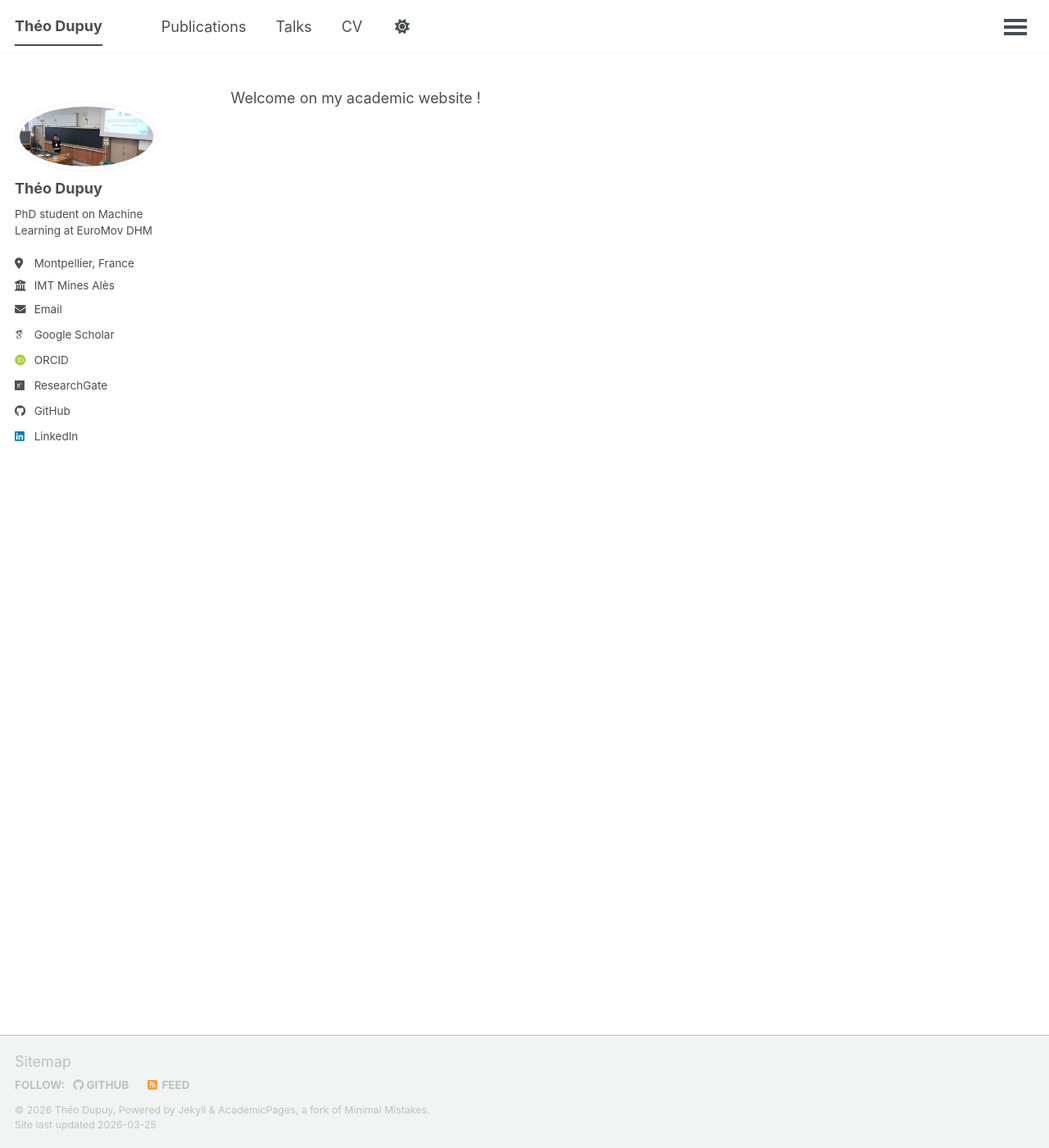
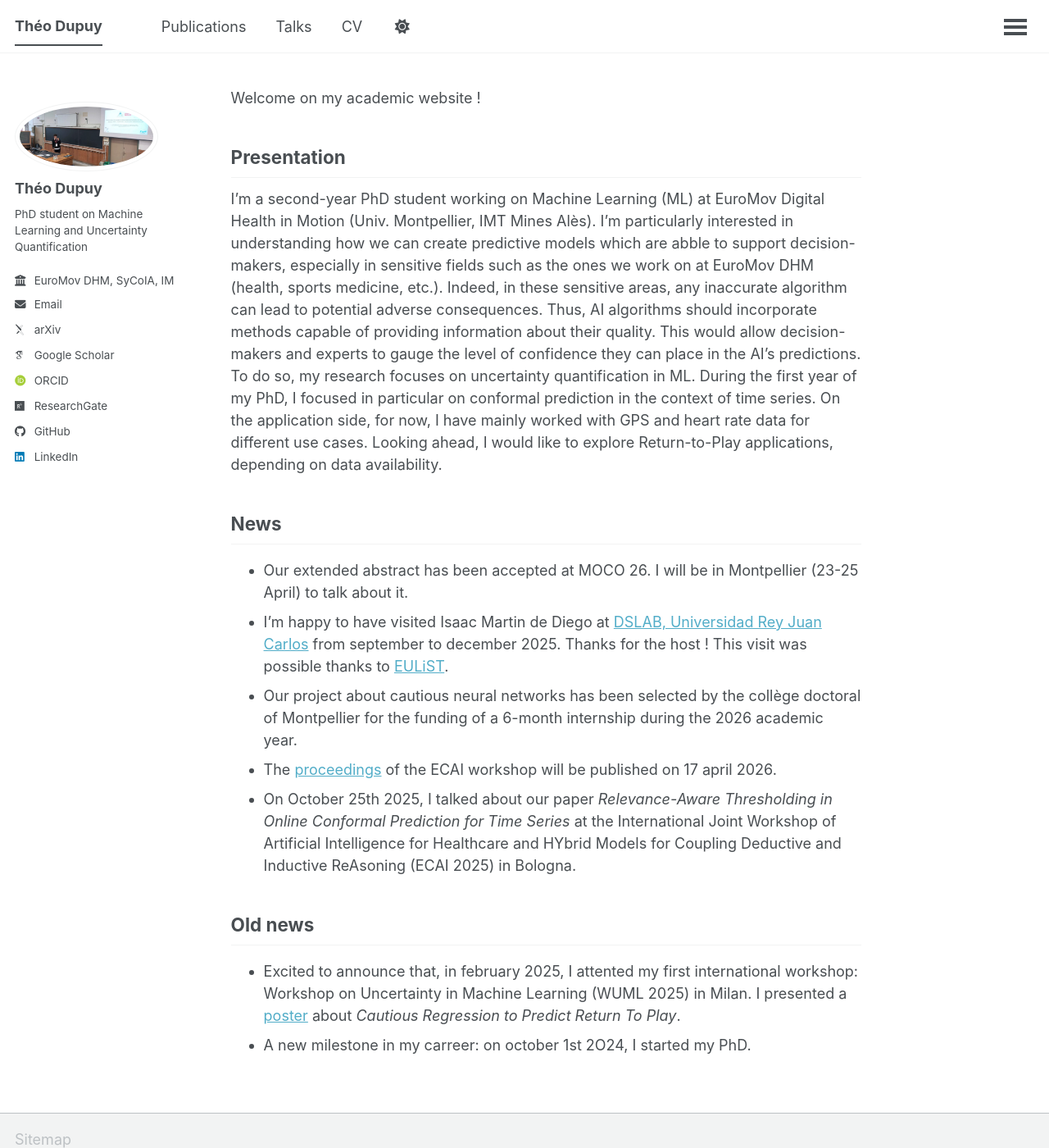
Before and after one commit to tdupuy2001/tdupuy2001.github.io, a Jekyll site: the page built from index.md, in a window 1280 px wide and 1400 px high. Shown: the whole window at 82% size. Built offline with Jekyll 4.4.1, drawn with Linux system fonts in a browser that asks for light colours; some web fonts are replaced; a script that is not in the unit is left out.

Commit message:
add content

```diff
--- a/_config.yml
+++ b/_config.yml
@@ -11,22 +11,22 @@ author:
   # Biographic information
   avatar           : "profile.jpg"
   name             : "Théo Dupuy"
-  bio              : "PhD student on Machine Learning at EuroMov DHM"
-  location         : "Montpellier, France"
-  employer         : "IMT Mines Alès"
+  bio              : "PhD student on Machine Learning and Uncertainty Quantification"
+  # location         : "Montpellier, France"
+  employer         : "EuroMov DHM, SyCoIA, IMT Mines Alès"
   email            : "theo.dupuy@mines-ales.fr"
-
+  linkedin         : "theo-dupuy-84b201229"
   # Academic websites
   academia         : # URL
-  arxiv            : # URL - Update with the correct link to your profile
   googlescholar    : "https://scholar.google.com/citations?user=X1Y93koAAAAJ&hl=fr"
+  researchgate     : "https://www.researchgate.net/profile/Theo-Dupuy"
+  arxiv            : "https://arxiv.org/search/cs?searchtype=author&query=Dupuy,+T"
   inspire-hep      : # URL
   impactstory      : # URL
   orcid            : "https://orcid.org/0009-0007-7898-5769"
   semantic         : # URL
   ssrn             : # URL
   pubmed           : # URL
-  researchgate     : "https://www.researchgate.net/profile/Theo-Dupuy"
   scopus           : # URL
   zotero           : # URL
 
@@ -50,7 +50,6 @@ author:
   keybase          : # Username
   instagram        : # Username
   lastfm           : # Username
-  linkedin         : "theo-dupuy-84b201229"
   mastodon         : # URL
   medium           : # URL
   pinterest        : # Username
--- a/index.md
+++ b/index.md
@@ -4,3 +4,19 @@ author_profile: true
 ---
 
 Welcome on my academic website !
+
+## Presentation
+
+I'm a second-year PhD student working on Machine Learning (ML) at EuroMov Digital Health in Motion (Univ. Montpellier, IMT Mines Alès). I'm particularly interested in understanding how we can create predictive models which are abble to support decision-makers, especially in sensitive fields such as the ones we work on at EuroMov DHM (health, sports medicine, etc.). Indeed, in these sensitive areas, any inaccurate algorithm can lead to potential adverse consequences. Thus, AI algorithms should incorporate methods capable of providing information about their quality. This would allow decision-makers and experts to gauge the level of confidence they can place in the AI’s predictions. To do so, my research focuses on uncertainty quantification in ML. During the first year of my PhD, I focused in particular on conformal prediction in the context of time series. On the application side, for now, I have mainly worked with GPS and heart rate data for different use cases. Looking ahead, I would like to explore Return-to-Play applications, depending on data availability.
+
+
+## News
+- Our extended abstract has been accepted at MOCO 26. I will be in Montpellier (23-25 April) to talk about it.
+- I'm happy to have visited Isaac Martin de Diego at [DSLAB, Universidad Rey Juan Carlos](https://www.datasciencelab.es/) from september to december 2025. Thanks for the host ! This visit was possible thanks to [EULiST](https://eulist.university/).
+- Our project about cautious neural networks has been selected by the collège doctoral of Montpellier for the funding of a 6-month internship during the 2026 academic year.
+- The [proceedings](https://link.springer.com/book/9783032167071#affiliations) of the ECAI workshop will be published on 17 april 2026.
+- On October 25th 2025, I talked about our paper *Relevance-Aware Thresholding in Online Conformal Prediction for Time Series* at the International Joint Workshop of Artificial Intelligence for Healthcare and HYbrid Models for Coupling Deductive and Inductive ReAsoning (ECAI 2025) in Bologna.
+
+## Old news
+- Excited to announce that, in february 2025, I attented my first international workshop: Workshop on Uncertainty in Machine Learning (WUML 2025) in Milan. I presented a [poster](https://www.researchgate.net/publication/389688980_Cautious_Regression_To_Predict_Return_To_Play) about *Cautious Regression to Predict Return To Play*.
+- A new milestone in my carreer: on october 1st 2O24, I started my PhD.
```
Also changed, not shown: cv.md (+6 -0 lines), publications.md (+3 -1 lines), talks.md (+3 -0 lines).
